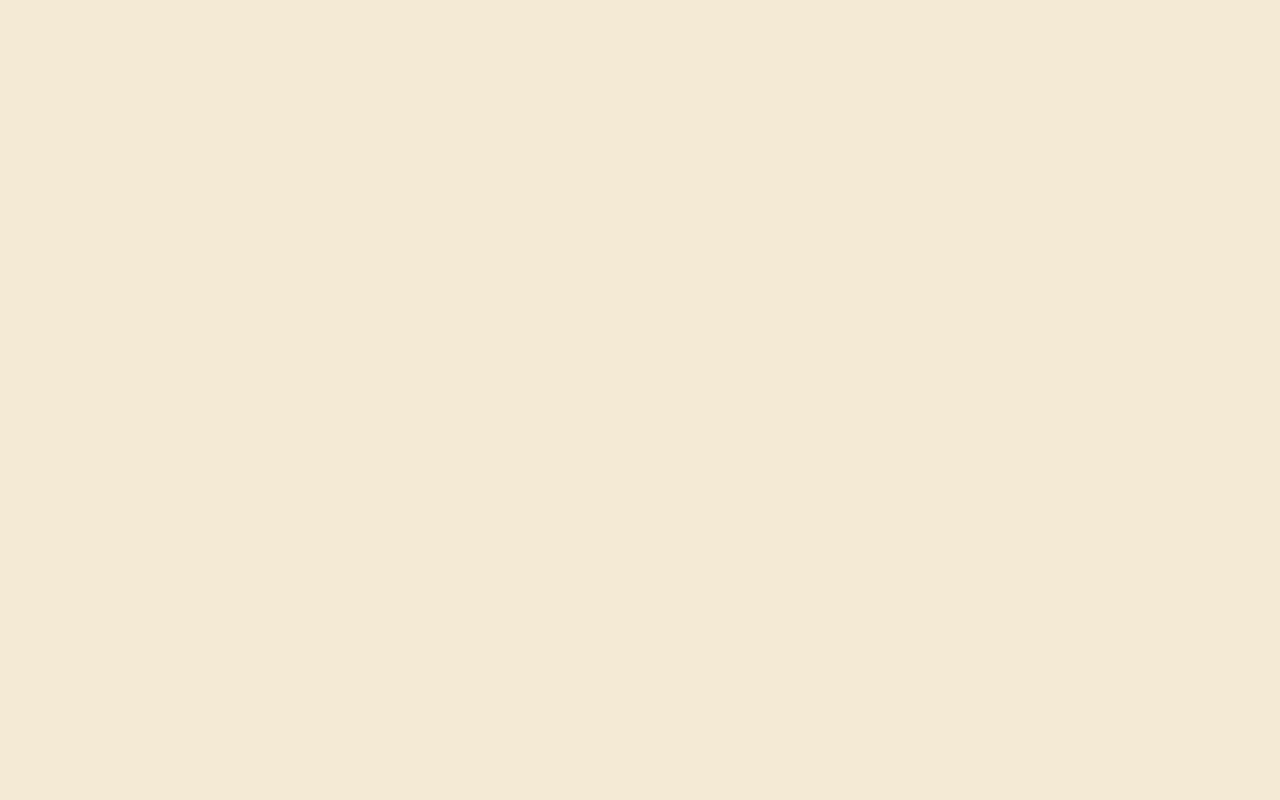
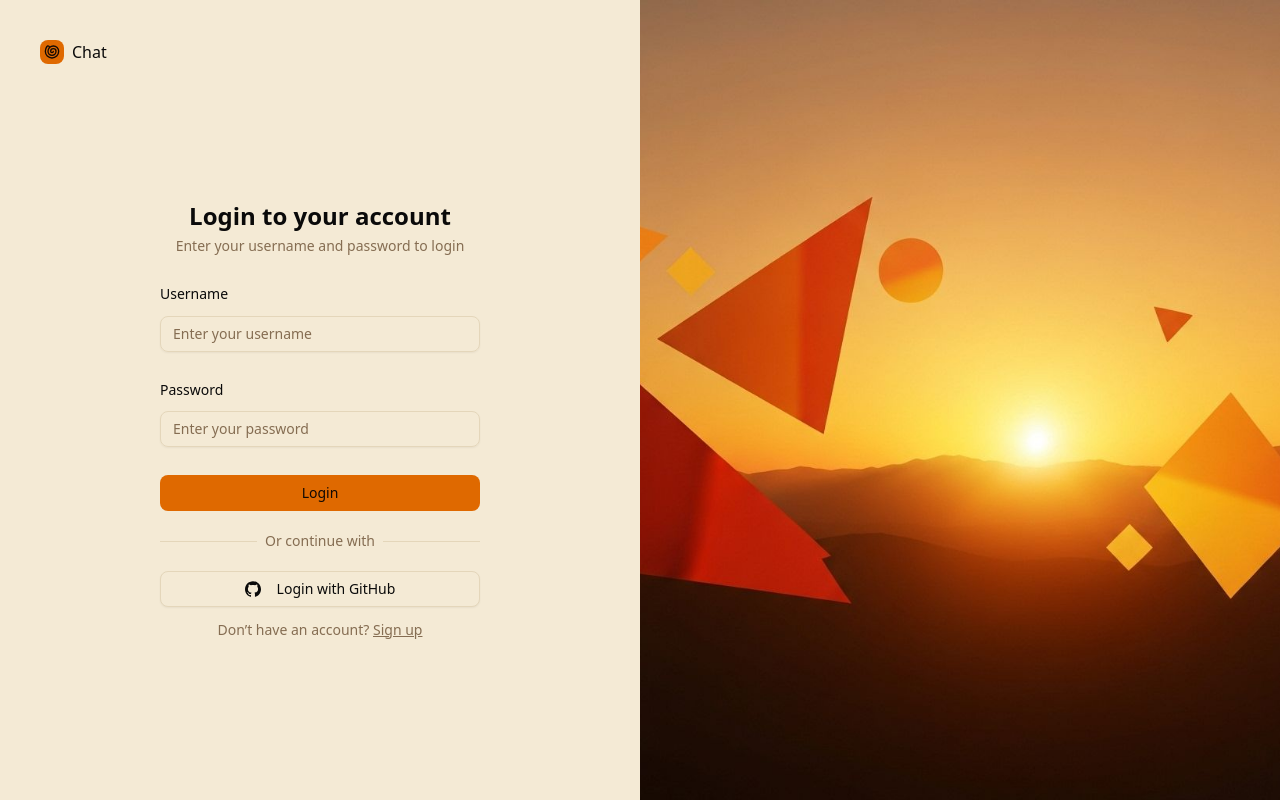
Before and after one commit to TrungHieu-alt/Chat-App, a React (Vite) app in the folder frontend/: page / in a window 1280 px wide. Before the commit this address had no page. Built offline with nearby package versions, Linux system fonts and the light colour scheme.

Commit message:
modify app name and declare a new route

```diff
--- a/frontend/pages/AuthPage.jsx
+++ b/frontend/pages/AuthPage.jsx
@@ -11,7 +11,7 @@ export default function AuthPage() {
             <div className="bg-[#df6900] text-primary-foreground flex size-6 items-center justify-center rounded-md">
               <Shell className="size-4" />
             </div>
-            Medical Chat
+            Chat
           </a>
         </div>
 
--- a/frontend/src/App.jsx
+++ b/frontend/src/App.jsx
@@ -25,7 +25,9 @@ useEffect(() => { // f5 thì kết nối lại
         <Routes>
           <Route path="/dashBoard" element={<DashBoard />} />
           <Route path="/profile" element={<Profile />} />
+          <Route path="/" element={<AuthPage />} />
           <Route path="/auth" element={<AuthPage />} />
+
           <Route path="/create" element={<CreateCon />} />
         </Routes>
       </BrowserRouter>
```
